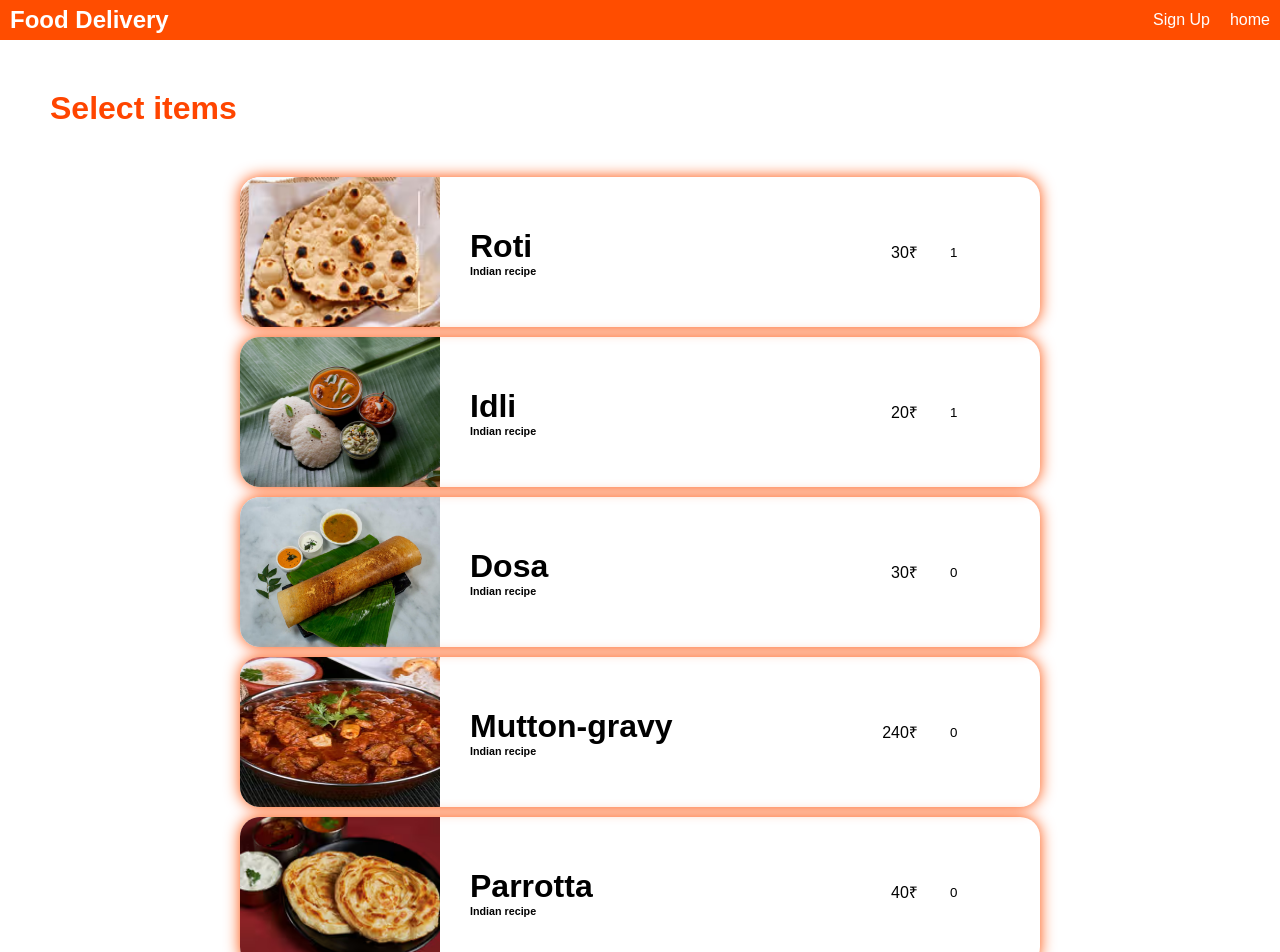
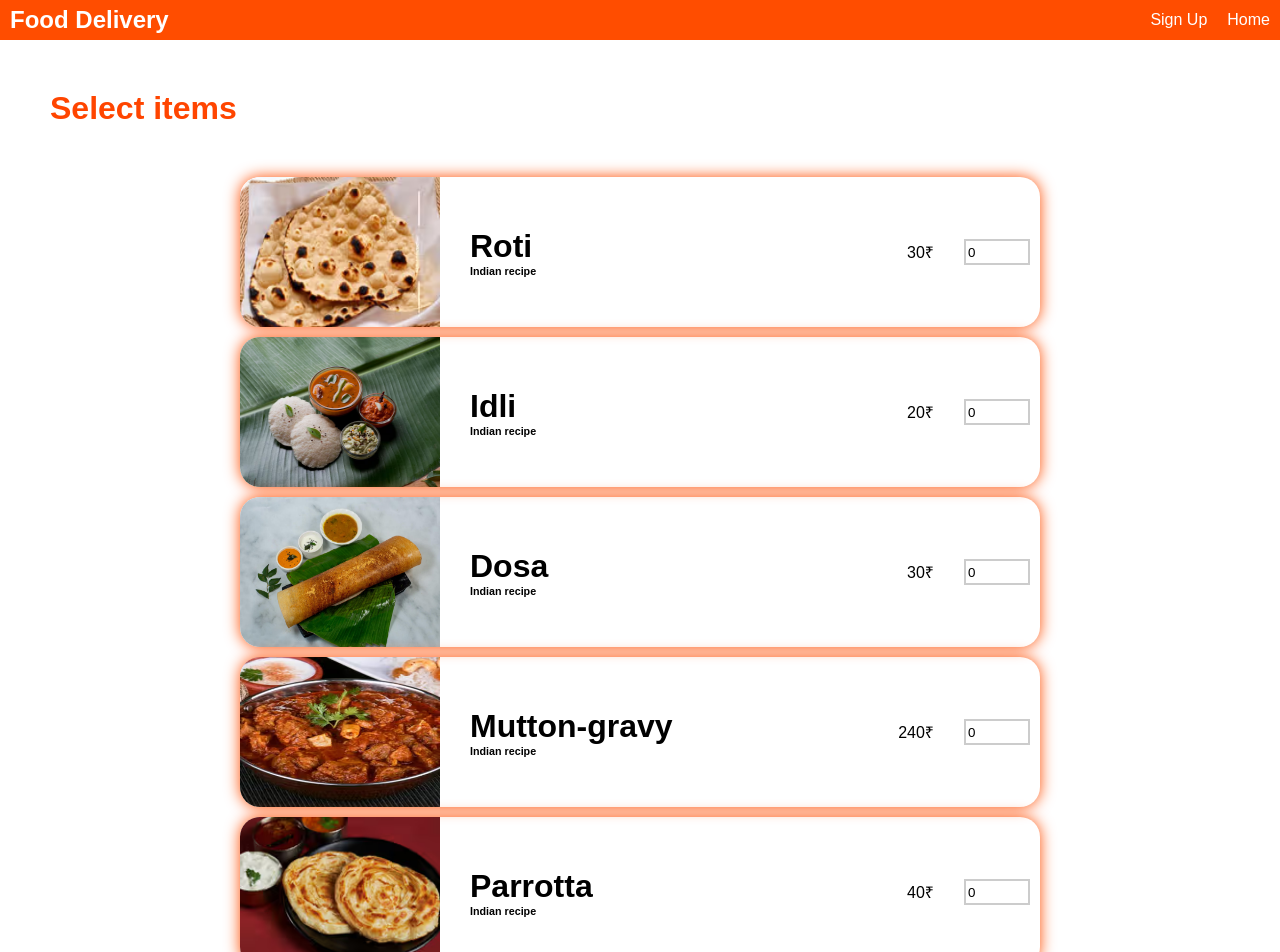
Before and after one commit to Nandeesh-Gopal/FoodDelivery_FrontEnd, a React (Create React App) app: page /items in a window 1280 px wide. Shown: the top 952 px of the page. Built offline with nearby package versions, Linux system fonts and the light colour scheme.

Commit message:
get the data using form and stored in the local storage

```diff
--- a/src/pages/Home.css
+++ b/src/pages/Home.css
@@ -106,7 +106,8 @@
 .sub-cont-items input{
     width: 60px;
     height: 20px;
-    padding-right: 30px;
+    padding-right: 0px;
+    margin-right: 10px;
     border: 0px;
 }
 .container-items{
--- a/src/pages/Home.js
+++ b/src/pages/Home.js
@@ -6,8 +6,8 @@ function Home() {
       <nav className="nav-bar">
         <h1>Food Delivery</h1>
         <div className="nav1">
-          <a href="signup.html">Sign Up</a>
-          <a href="login.html" id="login-button">Login</a>
+          <Link to="/signup">Sign Up</Link>
+          <Link to="/login">Login</Link>
         </div>
       </nav>
 
@@ -56,27 +56,27 @@ function Home() {
         <div className="sub-cont">
           <img src="assets/hotel6.avif" alt="Annapoorna" />
           <p>Annapoorna</p>
-          <center><a href="items.html"><button>Order now</button></a></center>
+          <center><Link to="/items"><button>Order now</button></Link></center>
         </div>
         <div className="sub-cont">
           <img src="assets/hotel7.avif" alt="Anandhaas" />
           <p>Anandhaas</p>
-          <center><a href="items.html"><button>Order now</button></a></center>
+          <center><Link to="/items"><button>Order now</button></Link></center>
         </div>
         <div className="sub-cont">
           <img src="assets/hotel4.jpg" alt="A2B" />
           <p>A2B</p>
-          <center><a href="items.html"><button>Order now</button></a></center>
+          <center><Link to="/items"><button>Order now</button></Link></center>
         </div>
         <div className="sub-cont">
           <img src="assets/hotel5.jpg" alt="KFC" />
           <p>KFC</p>
-          <center><a href="items.html"><button>Order now</button></a></center>
+          <center><Link to="/items"><button>Order now</button></Link></center>
         </div>
         <div className="sub-cont">
           <img src="assets/hotel2.webp" alt="Chai Kings" />
           <p>Chai Kings</p>
-          <center><a href="items.html"><button>Order now</button></a></center>
+          <center><Link to="/items"><button>Order now</button></Link></center>
         </div>
       </div>
 
--- a/src/pages/Items.js
+++ b/src/pages/Items.js
@@ -1,12 +1,35 @@
-import React from "react";
+import './items.css';
+import { useNavigate,Link} from 'react-router-dom';
 function Items(){
+    const nav=useNavigate();
+    const handle =()=>{
+        const inputs = document.querySelectorAll("input")
+        const arr=[];
+        inputs.forEach(item=>{
+            const name =item.getAttribute("data-name")
+            const quantity =parseInt(item.value)
+            const price =parseInt(item.getAttribute("data-price"))
+            if(quantity>0){
+                arr.push({
+                    name,
+                    quantity,
+                    price,
+                    total: quantity*price
+                })
+            }
+        }
+        )
+        localStorage.setItem("arr",JSON.stringify(arr))
+        nav("/order")
+
+    }
     return(
         <div>
     <nav className="nav-bar">
             <h1>Food Delivery</h1>
             <div className="nav1">
-                <a href="signup.html">Sign Up</a>
-                <a href="index.html">home</a>
+          <Link to="/signup">Sign Up</Link>
+                <Link to="/">Home</Link>
             </div>
     </nav>
     <h1 style={{color: "orangered",padding: "50px"}}>Select items</h1>
@@ -19,7 +42,7 @@ function Items(){
             <h6>Indian recipe</h6></div></div>
             <div style={{display:"flex",alignItems:"center",gap:"30px"}}>
             <p>30₹</p>
-            <input type="number" min="0" value="1" data-name="Roti"data-price="30"/></div>
+            <input type="number" min="0" defaultValue="0" data-name="Roti"data-price="30"/></div>
         </div>
         <div className="sub-cont-items">
             <div style={{display:"flex",alignItems:"center",gap:"30px"}}>
@@ -29,7 +52,7 @@ function Items(){
             <h6>Indian recipe</h6></div></div>
             <div style={{display:"flex",alignItems:"center",gap:"30px"}}>
             <p>20₹</p>
-            <input type="number" min="0" value="1" data-name="Idli"data-price="20"/></div>
+            <input type="number" min="0" defaultValue="0" data-name="Idli"data-price="20"/></div>
         </div>
         <div className="sub-cont-items">
             <div style={{display:"flex",alignItems:"center",gap:"30px"}}>
@@ -39,7 +62,7 @@ function Items(){
             <h6>Indian recipe</h6></div></div>
             <div style={{display:"flex",alignItems:"center",gap:"30px"}}>
             <p>30₹</p>
-            <input type="number" min="0" value="0" data-name="Dosa" data-price="30"/></div>
+            <input type="number" min="0" defaultValue="0" data-name="Dosa" data-price="30"/></div>
         </div>
         <div className="sub-cont-items">
             <div style={{display:"flex",alignItems:"center",gap:"30px"}}>
@@ -49,7 +72,7 @@ function Items(){
             <h6>Indian recipe</h6></div></div>
             <div style={{display:"flex",alignItems:"center",gap:"30px"}}>
             <p>240₹</p>
-            <input type="number" min="0" value="0" data-name="Mutton-gravy"data-price="240"/></div>
+            <input type="number" min="0" defaultValue="0" data-name="Mutton-gravy"data-price="240"/></div>
         </div>
         <div className="sub-cont-items">
             <div style={{display:"flex",alignItems:"center",gap:"30px"}}>
@@ -59,15 +82,15 @@ function Items(){
             <h6>Indian recipe</h6></div></div>
             <div style={{display:"flex",alignItems:"center",gap:"30px"}}>
             <p>40₹</p>
-            <input type="number" min="0" value="0" data-name="parotta" data-price="40"/></div>
+            <input type="number" min="3" defaultValue="0" data-name="parotta" data-price="40"/></div>
         </div>
     </div>
     <br/>
-    <center><a href="order.html"><button className="buy_button">Proceed to Buy</button></a></center>
+    <center><button className="buy_button" onClick={handle}>Proceed to Buy</button></center>
 
     <footer className="footer">
             <div className="social">
-            <p style={{color:"left",paddingLeft:"20px"}}>Follow Us On</p>
+            <p style={{color:"white",paddingLeft:"20px"}}>Follow Us On</p>
             <img src="assets/icons/facebook.png" alt="i"/>
             <img src="assets/icons/linkedin.png" alt="i"/>
             <img src="assets/icons/social(1).png" alt="i"/>
--- a/src/pages/Login.js
+++ b/src/pages/Login.js
@@ -1,12 +1,12 @@
-import React  from "react";
+import { Link } from "react-router-dom";
 function Login(){
     return(
          <body>
         <nav className="nav-bar">
             <h1 style={{color: "white"}}>Food Delivery</h1>
             <div className="nav1">
-                <a href="signup.html">Sign Up</a>
-                <a href="index.html">home</a>
+          <Link to="/signup">Sign Up</Link>
+                <Link to="/">Home</Link>
             </div>
         </nav>
         <div className="container">
--- a/src/pages/Order.js
+++ b/src/pages/Order.js
@@ -1,15 +1,53 @@
-import React from "react";
+import React,{useState,useEffect} from "react";
+import { Link } from "react-router-dom";
 function Order(){
+    const [order,setorder]=useState([])
+    useEffect(()=>{
+        const storeditem=localStorage.getItem("arr")
+        if(storeditem){
+            setorder(JSON.parse(storeditem))
+        }
+    },[])
+    const total =order.reduce((sum,item)=>sum+item.total,0)
     return (
         <body>
         <nav className="nav-bar">
             <h1>Food Delivery</h1>
             <div className="nav1">
                 <a href="signup.html">Sign Up</a>
-                <a href="index.html">home</a>
+                <Link to="/">Home</Link>
             </div>
         </nav>
         <h1>Order Summary</h1>
+        {
+            order.length===0 ?
+                <p>No items Selected</p>
+
+            :
+                <table>
+                <thead><tr><th>Name</th>
+                    <th>Quantity</th>
+                    <th>Price</th>
+                    <th>Total</th></tr></thead>
+                    <tbody>
+                        {
+                            order.map((item,index)=>(
+                                <tr key={index}>
+                                    <td>{item.name}</td>
+                                    <td>{item.quantity}</td>
+                                    <td>{item.price}</td>
+                                    <td>{item.total}</td>
+                                </tr>
+                            ))
+                        }
+                    </tbody>
+
+
+                </table>
+            }
+        {
+            order.length > 0 && (<h2>total : {total}</h2>)
+        }
         <div style={{display: "flex",flexDirection:"column",gap: "20px",paddingTop: "20px",alignItems: "center"}} id="ordersumm">
 
         <div style={{display: "flex",flexDirection: "column",gap: "30px"}}>
--- a/src/pages/Signup.js
+++ b/src/pages/Signup.js
@@ -1,12 +1,12 @@
-import React from "react";
+import { Link } from "react-router-dom";
 function Signup(){
     return(
         <body>
         <nav class="nav-bar">
             <h1>Food Delivery</h1>
             <div class="nav1">
-                <a href="signup.html">Sign Up</a>
-                <a href="login.html">Login</a>
+                <Link to="/">Home</Link>
+          <Link to="/login">Login</Link>
             </div>
         </nav>
         <div className="container" style={{paddingTop:"10%", paddingBottom: "10%"}}>
--- /dev/null
+++ b/src/pages/items.css
@@ -0,0 +1,3 @@
+.sub-cont-items input{
+    border: 2px solid #ccc;
+}
```
